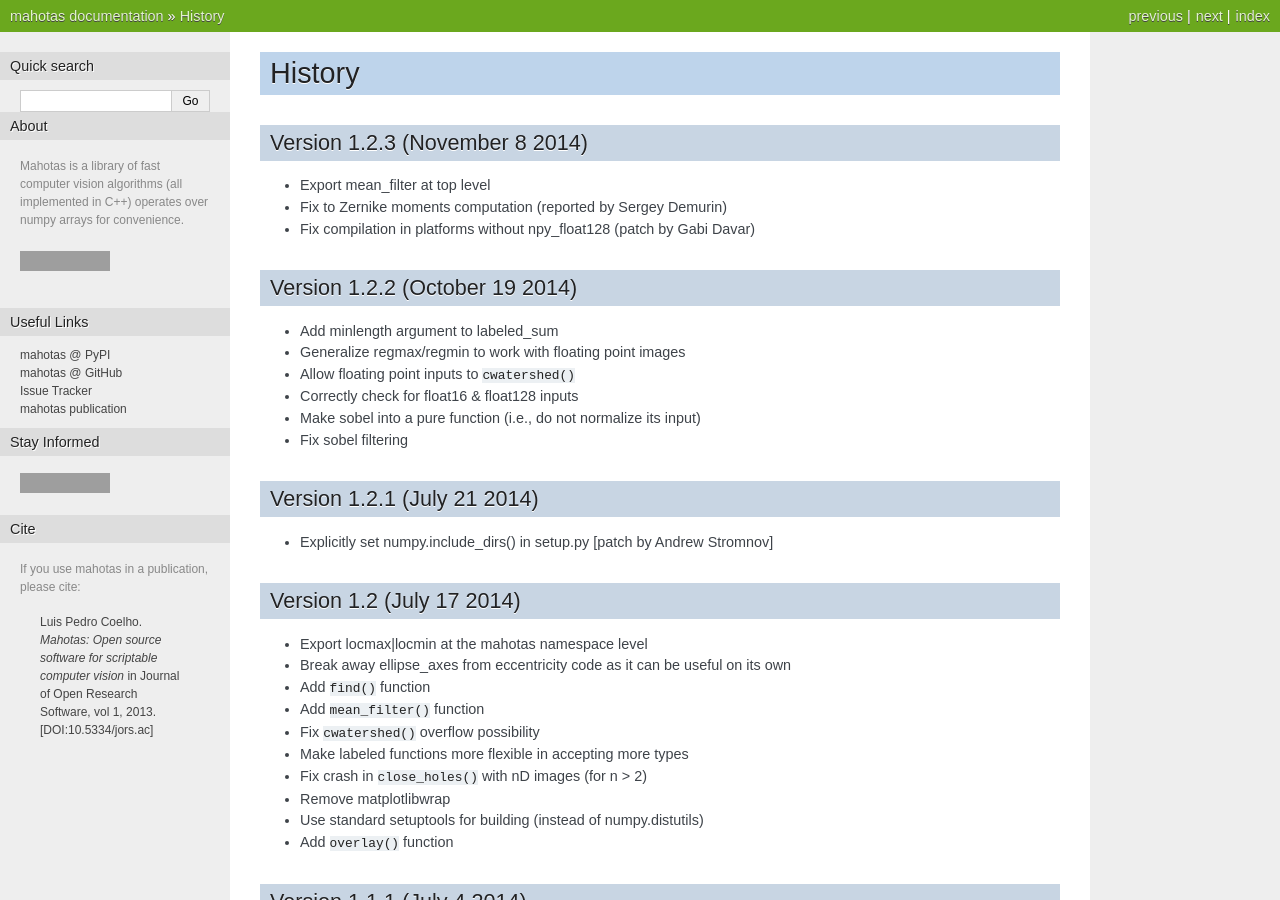
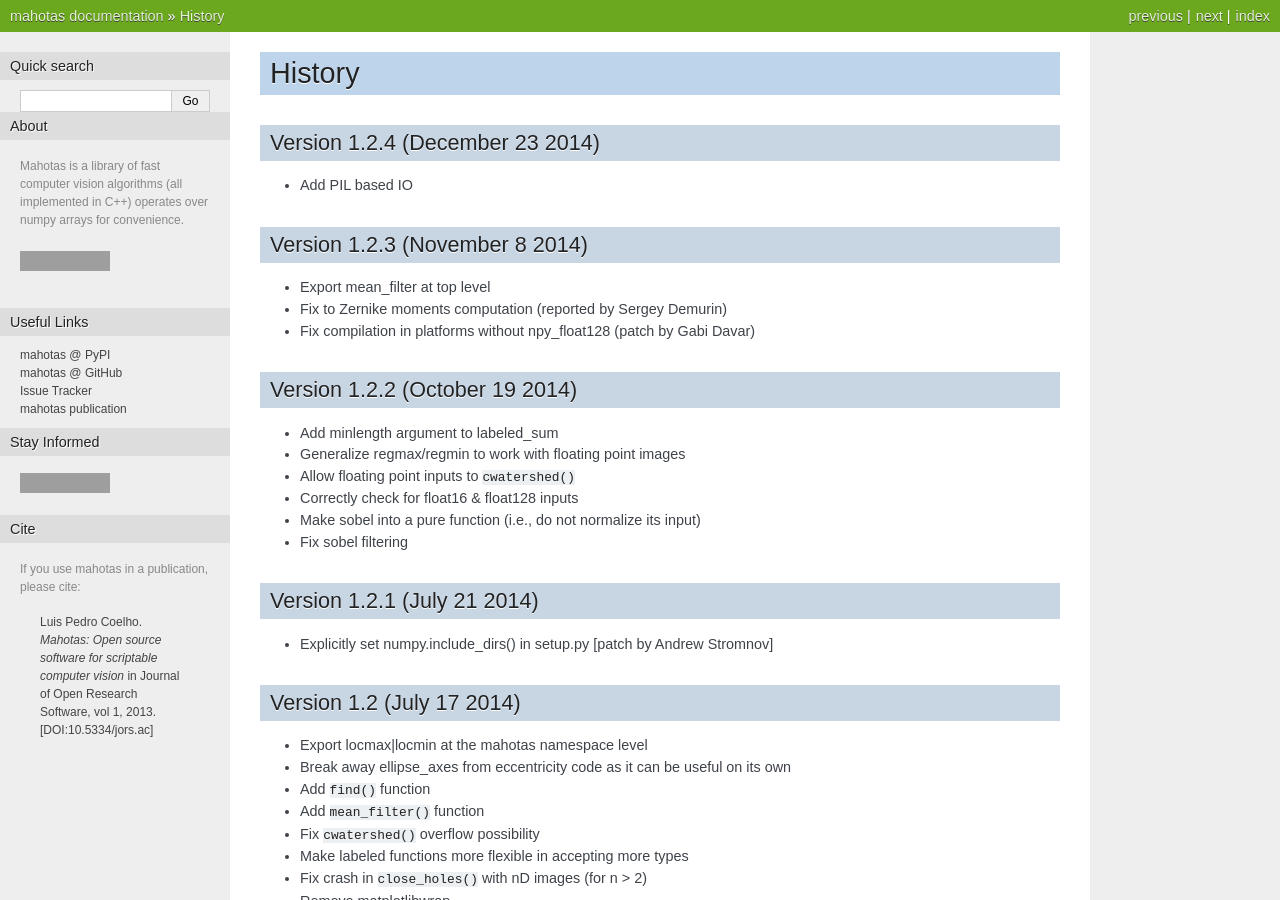
Before and after one commit to luispedro/mahotas, a Sphinx documentation site: the page built from docs/source/history.rst, in a window 1280 px wide and 900 px high, cut to the strip 0-900 px from the top of the window. Built offline with Sphinx 7.4.7, drawn with Linux system fonts in a browser that asks for light colours; formulas are drawn with MathJax 3; the version number could not be read and is left out; grey boxes are pictures that could not be loaded.

Commit message:
BLD New release: 1.2.4
The addition of IO based on PIL solves enough problems that it deserves
a new release.

Full ChangeLog:

    * Add PIL based IO

```diff
--- a/README.rst
+++ b/README.rst
@@ -221,6 +221,10 @@
 Recent Changes
 --------------
 
+Version 1.2.4 (December 23 2014)
+~~~~~~~~~~~~~~~~~~~~~~~~~~~~~~~~
+- Add PIL based IO
+
 Version 1.2.3 (November 8 2014)
 ~~~~~~~~~~~~~~~~~~~~~~~~~~~~~~~
 - Export mean_filter at top level
--- a/docs/source/history.rst
+++ b/docs/source/history.rst
@@ -1,6 +1,11 @@
 =======
 History
 =======
+
+Version 1.2.4 (December 23 2014)
+~~~~~~~~~~~~~~~~~~~~~~~~~~~~~~~~
+- Add PIL based IO
+
 
 Version 1.2.3 (November 8 2014)
 ~~~~~~~~~~~~~~~~~~~~~~~~~~~~~~~
```
Also changed, not shown: 2 other files.
